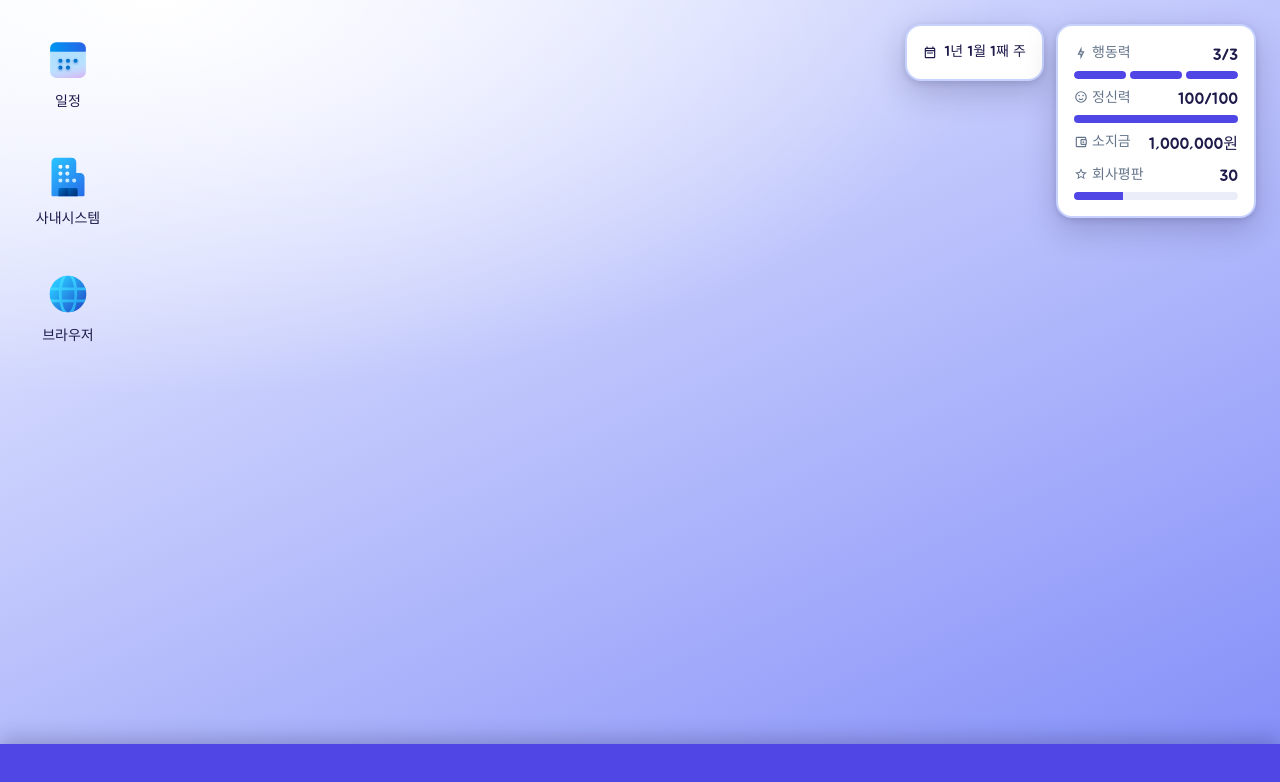
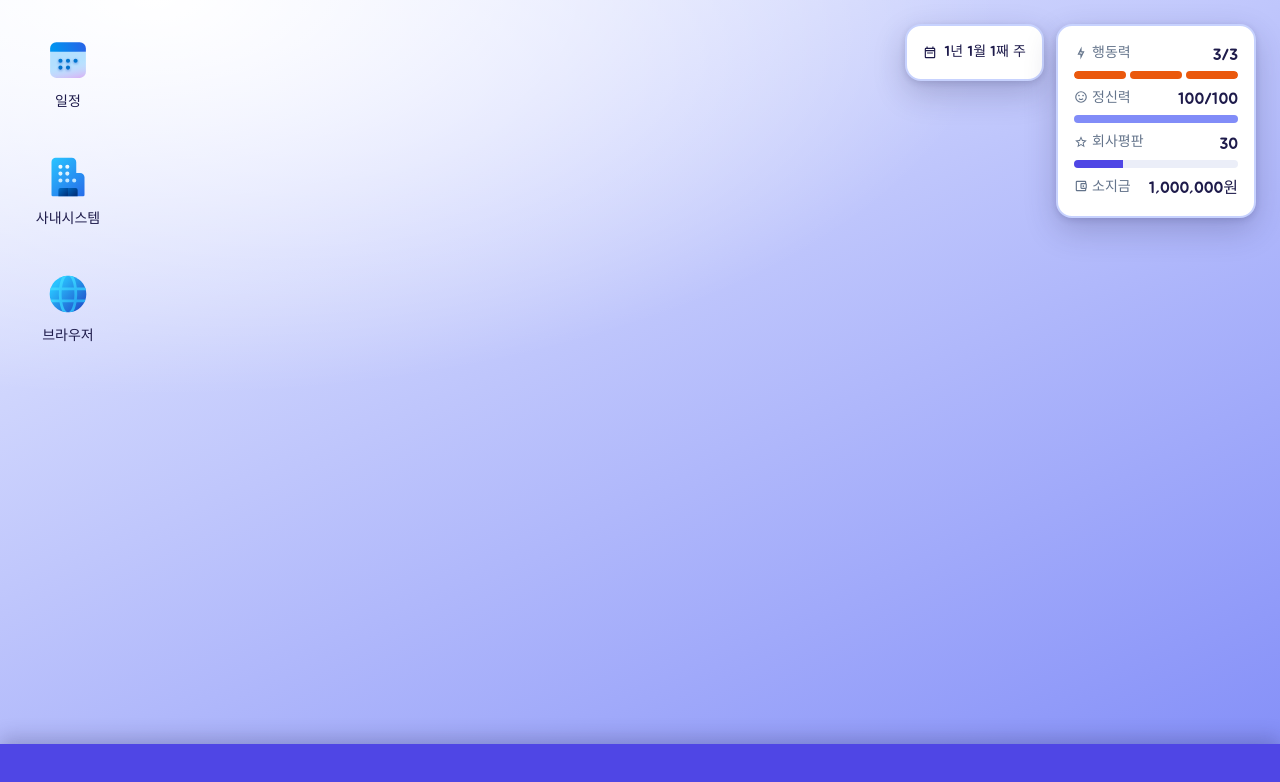
Before and after one commit to hot0468/webdesignGame, a React (Vite) app: page / in a window 1280 px wide. Shown: the top 782 px of the page. Built offline with nearby package versions, Linux system fonts and the light colour scheme.

Commit message:
HUD 막대 3색 구분 + 소지금 맨 아래로
행동력 accent · 정신력 secondary · 평판 primary. 색 선택 제약은 index.css 주석.

Co-Authored-By: Claude Fable 5 <noreply@anthropic.com>

```diff
--- a/src/components/Hud.tsx
+++ b/src/components/Hud.tsx
@@ -34,15 +34,15 @@ export function Hud() {
           icon={HUD_ICONS.ap}
           label="행동력"
           value={`${g.ap}/${g.apMax}`}
-          bar={<Ticks value={g.ap} max={g.apMax} />}
+          bar={<Ticks value={g.ap} max={g.apMax} tone="accent" />}
         />
         <Stat
           icon={HUD_ICONS.mental}
           label="정신력"
           value={`${g.mental}/${g.mentalMax}`}
-          bar={<Bar value={g.mental} max={g.mentalMax} />}
+          bar={<Bar value={g.mental} max={g.mentalMax} tone="soft" />}
         />
-        <Stat icon={HUD_ICONS.money} label="소지금" value={`${g.money.toLocaleString('ko-KR')}원`} />
+        {/* 평판만 기본색(primary)을 쓴다 — 위기에 destructive로 튀는 변화가 가장 커야 한다. */}
         <Stat
           icon={HUD_ICONS.reputation}
           label="회사평판"
@@ -55,6 +55,8 @@ export function Hud() {
             />
           }
         />
+        {/* 소지금은 막대가 없다 — 상한이 없는 값이라 채울 끝이 없다. 그래서 맨 아래다. */}
+        <Stat icon={HUD_ICONS.money} label="소지금" value={`${g.money.toLocaleString('ko-KR')}원`} />
       </dl>
     </div>
   )
@@ -87,9 +89,19 @@ function Stat({
  *
  * ⚠️ 평판에 **위기선 눈금을 얹지 마라** — 위기선까지의 거리는 사내시스템 창이 지는 몫이고,
  *    그것마저 여기 오면 그 창의 회사현황 화면이 할 일이 없어진다. */
-function Bar({ value, max, crisis }: { value: number; max: number; crisis?: boolean }) {
+function Bar({
+  value,
+  max,
+  tone,
+  crisis,
+}: {
+  value: number
+  max: number
+  tone?: Tone
+  crisis?: boolean
+}) {
   return (
-    <div className={`gauge${crisis ? ' gauge--crisis' : ''}`} aria-hidden="true">
+    <div className={`gauge${toneClass(tone)}${crisis ? ' gauge--crisis' : ''}`} aria-hidden="true">
       <div className="gauge__fill" style={{ width: `${(value / max) * 100}%` }} />
     </div>
   )
@@ -98,12 +110,17 @@ function Bar({ value, max, crisis }: { value: number; max: number; crisis?: bool
 /** 눈금 막대. ⚠️ 행동력은 **정수 자원**이라 칸으로 센다 — 연속 막대로 그리면 "2.5쯤 남았다"로
  *  읽히는데, 실제로는 공정 하나를 더 돌릴 수 있느냐 없느냐뿐이다.
  *  칸 수는 `apMax`라 회사레벨이 올라 최대치가 늘면 칸도 같이 는다. */
-function Ticks({ value, max }: { value: number; max: number }) {
+function Ticks({ value, max, tone }: { value: number; max: number; tone?: Tone }) {
   return (
-    <div className="gauge gauge--ticks" aria-hidden="true">
+    <div className={`gauge gauge--ticks${toneClass(tone)}`} aria-hidden="true">
       {Array.from({ length: max }, (_, i) => (
         <span key={i} className={`gauge__tick${i < value ? ' gauge__tick--on' : ''}`} />
       ))}
     </div>
   )
 }
+
+/** 막대 색. ⚠️ 팔레트가 주는 색은 primary·secondary·accent 셋뿐이고 destructive는 위기
+ *  표시로 예약돼 있다 — 막대가 늘어난다고 없는 색을 지어내지 마라(그 순간 새 시각 언어다). */
+type Tone = 'accent' | 'soft'
+const toneClass = (tone?: Tone) => (tone ? ` gauge--${tone}` : '')
--- a/src/index.css
+++ b/src/index.css
@@ -601,6 +601,19 @@ body {
   background: var(--color-primary);
 }
 
+/* 막대마다 다른 색. 셋이 같은 색이면 판을 훑을 때 어느 줄인지 매번 라벨을 읽어야 한다.
+   ⚠️ 쓸 수 있는 색은 primary·secondary·accent 셋뿐이다(destructive는 위기 표시로 예약).
+      막대를 더 늘리려고 없는 색을 지어내지 말 것 — 그 순간 새 시각 언어다.
+   ⚠️ accent 위에는 글자를 얹지 않는다(흰 글자 3.56:1). 막대는 글자가 없는 면이라 괜찮다. */
+.gauge--accent .gauge__fill,
+.gauge--accent .gauge__tick--on {
+  background: var(--color-accent);
+}
+
+.gauge--soft .gauge__fill {
+  background: var(--color-secondary);
+}
+
 /* 위기선 눈금. ⚠️ --color-foreground여야 채워진 구간(primary 3.4:1)과 빈 구간
    (muted 14:1) **양쪽에서** 보인다. destructive로 하면 위기 상태에서 같은 색 위에 얹혀 사라진다. */
 .gauge__crisis {
```
Also changed, not shown: .claude/skills/project-context/references/shell.md.
